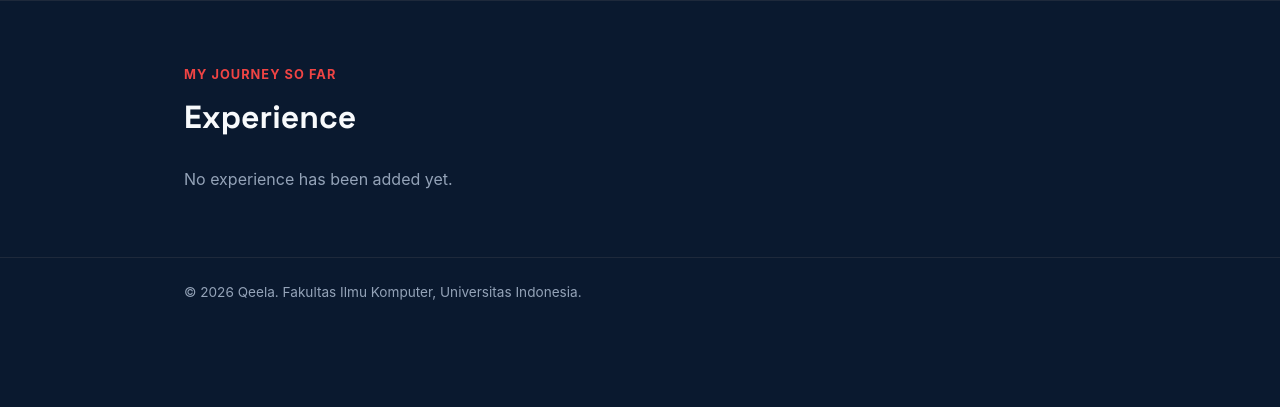
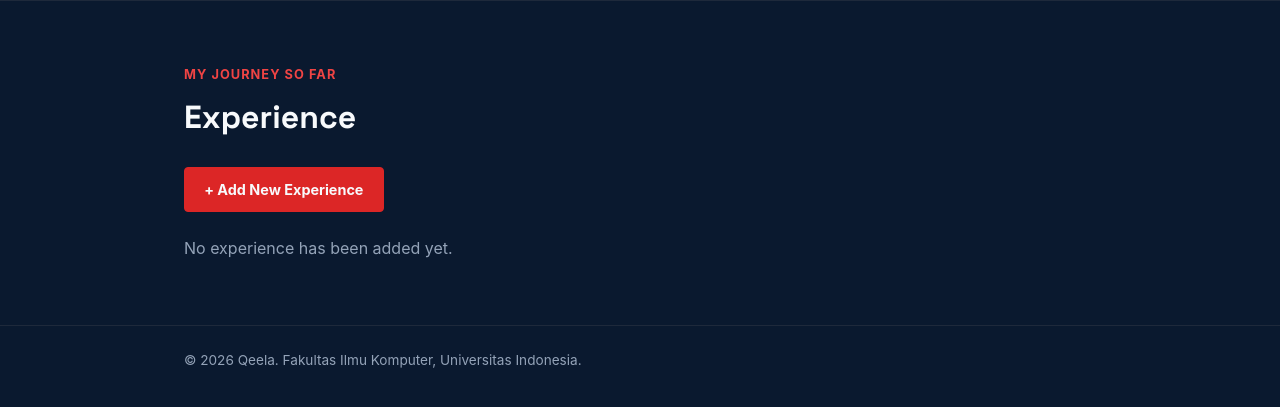
Before and after one commit to qeela-mufazzal/myportofolio, a Django app: page /experience/ in a window 1280 px wide. Shown: the part 74-481 px from the top of the page. Run offline with Django 5.2, Linux system fonts and the light colour scheme; data that the repository does not hold is empty.

Commit message:
Created 'Add Experience' page

```diff
--- a/main/models.py
+++ b/main/models.py
@@ -5,6 +5,7 @@ from django.db import models
 
 class Experience(models.Model):
     EXPERIENCE_CHOICES = [
+        ("", "Select Category"),
         ("internship", "Internship"),
         ("research", "Research"),
         ("volunteer", "Volunteer"),
@@ -19,7 +20,7 @@ class Experience(models.Model):
     category = models.CharField(
         max_length=20,
         choices=EXPERIENCE_CHOICES,
-        default="full-time",
+        default="",
     )
     thumbnail = models.URLField(blank=True, null=True)
     started_at = models.DateTimeField(auto_now_add=True)
--- a/main/urls.py
+++ b/main/urls.py
@@ -1,6 +1,6 @@
 from django.urls import path
 
-from main.views import show_main, show_experience, show_skills, create_project
+from main.views import show_main, show_experience, show_skills, create_experience
 
 app_name = "main"
 
@@ -8,5 +8,5 @@ urlpatterns = [
     path("", show_main, name="show_main"),
     path("experience/", show_experience, name="show_experience"),
     path("skills/", show_skills, name="show_skills"),
-    path("projects/add/", create_project, name="create_project"),
+    path("experience/add/", create_experience, name="create_experience"),
 ]
--- a/main/views.py
+++ b/main/views.py
@@ -4,7 +4,7 @@ from django.http import HttpResponse
 from django.shortcuts import get_object_or_404, redirect, render
 
 from main.models import Experience, Skill
-from main.forms import ProjectForm
+from main.forms import ExperienceForm
 
 
 def show_main(request):
@@ -34,16 +34,16 @@ def show_skills(request):
 
     return render(request, 'skills.html', context)
 
-def create_project(request):
-    form = ProjectForm(request.POST or None)
+def create_experience(request):
+    form = ExperienceForm(request.POST or None)
 
     if request.method == "POST" and form.is_valid():
         form.save()
-        messages.success(request, "Proyek baru berhasil ditambahkan!")
-        return redirect("main:show_projects")
+        messages.success(request, "Successfully added new experience!")
+        return redirect("main:show_experience")
 
     context = {
-        "name": "Burhan",
+        "name": "Qeela",
         "form": form,
     }
-    return render(request, "projects_form.html", context)
+    return render(request, "experience_form.html", context)
--- a/static/css/style.css
+++ b/static/css/style.css
@@ -314,6 +323,26 @@ h1, .brand {
 
 .skill-description {
     color: var(--text-muted);
+}
+
+.btn-add {
+    display: inline-block;
+    background-color: var(--accent);
+    color: var(--ink);
+    padding: 0.6rem 1.2rem;
+    font-size: 0.9rem;
+    font-weight: 700;
+    text-decoration: none;
+    border-radius: var(--radius);
+    border: 1px solid var(--accent);
+    margin-bottom: 1.5rem;
+    transition: all 0.2s ease-in-out;
+}
+
+.btn-add:hover {
+    background-color: var(--ink);
+    color: var(--paper);
+    border-color: var(--ink);
 }
 
 .project-form {
--- a/templates/base.html
+++ b/templates/base.html
@@ -7,7 +7,7 @@
     <link rel="preconnect" href="https://fonts.googleapis.com">
     <link rel="preconnect" href="https://fonts.gstatic.com" crossorigin>
     <link href="https://fonts.googleapis.com/css2?family=Space+Grotesk:wght@500;700&display=swap" rel="stylesheet">
-    <link rel="stylesheet" href="/static/css/style.css">
+    <link rel="stylesheet" href="{% static 'css/style.css' %}">
     {% block meta %} {% endblock meta %}
 </head>
 <body>
--- a/templates/experience.html
+++ b/templates/experience.html
@@ -8,6 +8,7 @@
         <div class="container">
             <p class="section-kicker">My journey so far</p>
             <h1>Experience</h1>
+            <a href="{% url 'main:create_experience' %}" class="btn-add">+ Add New Experience</a>
 
             <div class="experience-grid">
                 {% for experience in experience_list %}
@@ -21,9 +22,9 @@
                         </p>
 
                         {% if experience.is_ongoing %}
-                            <p class="experience-status">Ongoing</p>
+                            <p class="experience-status status-ongoing">Ongoing</p>
                         {% else %}
-                            <p class="experience-status">Completed</p>
+                            <p class="experience-status status-completed">Completed</p>
                         {% endif %}
                     </article>
                 {% empty %}
--- a/templates/index.html
+++ b/templates/index.html
@@ -1,4 +1,5 @@
 {% extends 'base.html' %}
+{% load static %}
 {% block meta %}
     <title>Profile - {{ name }}</title>
 {% endblock meta %}
@@ -12,7 +13,7 @@
             </div>
             <div class="hero-photo">
                 <div class="photo-block"></div>
-                <img class="avatar" src="/static/img/profile.jpg" alt="Photo of {{ name }}">
+                <img class="avatar" src="{% static 'img/profile.jpg' %}" alt="Photo of {{ name }}">
             </div>
             <div class="hero-details">
                 <p class="bio">{{ bio }}</p>
@@ -28,7 +29,7 @@
                 </dl>
                 <div class="social-links">
                     <a href="https://github.com/qeela-mufazzal/" class="social-link">GitHub</a>
-                    <a href="www.linkedin.com/in/qeela-mufazzal-34b9a624a" class="social-link">LinkedIn</a>
+                    <a href="https://www.linkedin.com/in/qeela-mufazzal-34b9a624a" class="social-link">LinkedIn</a>
                     <a href="mailto:mufazzal.qeela@gmail.com" class="social-link">Email</a>
                 </div>
             </div>
```
Also changed, not shown: other parts of static/css/style.css (+52 -9 lines), main/forms.py (+7 -7 lines), templates/experience_form.html (renamed from templates/projects_form.html, +6 -5 lines).
